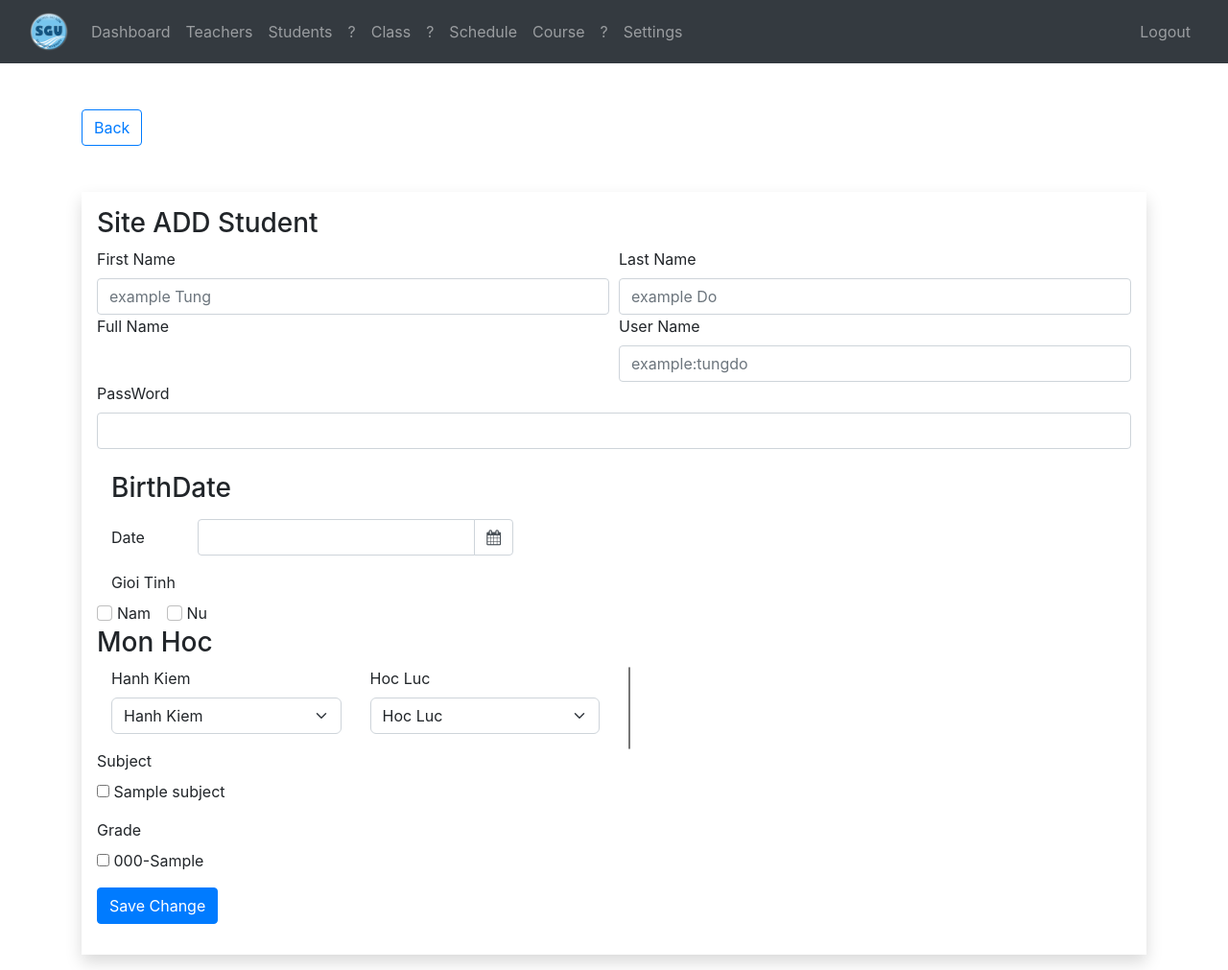
After one commit to omodtung/systemManageStudent, a PHP site: page /admin/siteAddStudent.php in a window 1280 px wide. The commit adds this page. Shown: the whole page at 96% size. Run offline with PHP 8.4, Linux system fonts and the light colour scheme; the visitor is signed in with stand-in values (Sample User, id 1); tables that the repository leaves empty or names only in its code hold one stand-in row (values such as "Sample post"); data that the repository does not hold is empty.

Commit message:
select option hanh kiem select option hoc luc

```diff
--- /dev/null
+++ b/admin/siteAddStudent.php
@@ -0,0 +1,283 @@
+<?php
+
+
+session_start();
+if (isset($_SESSION['admin_id']) && isset($_SESSION['role'])) {
+    if ($_SESSION['role'] == 'Admin') {
+        include "../DB_connection.php";
+        include "data/subject.php";
+        include "data/grade.php";
+        $subjects = getAllSubjects($conn);
+        $grades = getAllGrade($conn);
+        $fname = '';
+        $lname  = '';
+        $uname  = '';
+        // $pass = '';
+        // $flname = '';
+        // $lopChuNhiem = '';
+
+        $gioiTinh = '';
+        if (isset($_GET['fname'])) $fname =  $_GET['fname'];
+
+        if (isset($_GET['lname'])) $lname  = $_GET['lname'];
+
+        if (isset($_GET['uname'])) $uname = $_GET['uname'];
+
+
+?>
+        <html lang="en">
+
+        <head>
+            <meta charset="UTF-8">
+            <meta name="viewport" content="width=device-width, initial-scale=1.0">
+            <title>Document</title>
+            <link rel="stylesheet" href="https://cdn.jsdelivr.net/npm/bootstrap@4.0.0/dist/css/bootstrap.min.css">
+            <link rel="stylesheet" href="https://cdn.jsdelivr.net/npm/bootstrap@5.2.0/dist/css/bootstrap.min.css">
+            <link rel="stylesheet" href="../css/style.css">
+            <link rel="icon" href="../logo.png">
+
+            <script src="https://ajax.googleapis.com/ajax/libs/jquery/3.6.0/jquery.min.js"></script>
+            <link rel="stylesheet" href="https://cdnjs.cloudflare.com/ajax/libs/font-awesome/4.7.0/css/font-awesome.min.css">
+            <!-- using for date pick -->
+            <meta name="viewport" content="width=device-width, initial-scale=1">
+            <link rel="stylesheet" href="https://cdn.jsdelivr.net/npm/bootstrap@4.5.3/dist/css/bootstrap.min.css">
+            <link rel="stylesheet" href="https://cdnjs.cloudflare.com/ajax/libs/bootstrap-datepicker/1.9.0/css/bootstrap-datepicker.min.css">
+            <link rel="stylesheet" href="https://cdnjs.cloudflare.com/ajax/libs/font-awesome/4.7.0/css/font-awesome.min.css">
+            <script src="https://ajax.googleapis.com/ajax/libs/jquery/3.4.1/jquery.min.js"></script>
+            <script src="https://cdn.jsdelivr.net/npm/bootstrap@4.5.3/dist/js/bootstrap.bundle.min.js"></script>
+            <script src="https://cdnjs.cloudflare.com/ajax/libs/bootstrap-datepicker/1.9.0/js/bootstrap-datepicker.min.js"></script>
+
+            <!-- ------------------------date import code upper -->
+        </head>
+
+        <body>
+            <?php
+            include "inc/navBar.php";
+            ?>
+
+            <div class="container mt-5">
+                <a href="teacherUI.php" class="btn btn-outline-primary btn_add_teacher">Back</a>
+
+                <form method="post" class="shadow p-3 mt-5 form-w" action="req/addTeacher.php">
+                    <h3> Site ADD Student</h3>
+                    <?php if (isset($_GET['error'])) { ?>
+                        <div class="alert alert danger" role="alert">
+                            <?= $_GET['error'] ?>
+
+                        </div>
+
+
+
+                    <?php } ?>
+
+
+                    <?php if (isset($_GET['success'])) { ?>
+                        <div class="alert alert-success" role="alert">
+
+                            <?= $_GET['success'] ?>
+                        </div>
+
+                    <?php } ?>
+                    <div class="mb-3">
+
+                        <div class="form-row">
+                            <div class="col">
+                                <label class="form-lable">
+
+                                    First Name
+                                </label>
+                                <input type="text" class="form-control" placeholder="example Tung" value="<?= $fname ?>" name="fname">
+                            </div>
+                            <div class="col">
+                                <label class="form-lable">
+
+                                    Last Name
+                                </label>
+                                <input type="text" class="form-control" placeholder="example Do" name="lname" value="<?= $lname ?>">
+                            </div>
+                        </div>
+                        <div class="form-row">
+                            <div class="col">
+                                <label class="form-lable">
+
+                                    Full Name
+                                </label>
+                                <!-- <input type="text" class="form-control" placeholder=" example :TungDo" name="flname" value="<?= $flname ?>"> -->
+                            </div>
+                            <div class="col">
+                                <label class="form-lable">
+
+                                    User Name
+                                </label>
+                                <input type="text" class="form-control" placeholder="example:tungdo" name="uname" value="<?= $uname ?>">
+
+                            </div>
+                        </div>
+
+                        <label class="form-lable">
+
+                            PassWord
+                        </label>
+                        <input type="text" class="form-control" name="pass" id="passInput">
+
+                        <!-- chon BirthDate -->
+                        <section class="container">
+                            <h3 class="pt-4 pb-2">BirthDate</h3>
+                            <form>
+                                <div class="row form-group">
+                                    <label for="date" class="col-sm-1 col-form-label">Date</label>
+                                    <div class="col-sm-4">
+                                        <div class="input-group date" id="datepicker">
+                                            <input type="text" class="form-control">
+                                            <span class="input-group-append">
+                                                <span class="input-group-text bg-white">
+                                                    <i class="fa fa-calendar"></i>
+                                                </span>
+                                            </span>
+                                        </div>
+                                    </div>
+                                </div>
+
+
+                                </script>
+                        </section>
+
+                        <div>
+
+
+                        </div>
+                        <script type="text/javascript">
+                            $(function() {
+                                $('#datepicker').datepicker();
+                            });
+                        </script>
+                        <!-- chon Gioi Tinh -->
+                        <div class="col">
+                            <label class="form-lable">
+
+                                Gioi Tinh
+                            </label>
+
+                        </div>
+                        <div class="form-check form-check-inline">
+                            <input class="form-check-input" type="checkbox" id="inlineCheckbox1" value="option1">
+                            <label class="form-check-label" for="inlineCheckbox1">Nam</label>
+                        </div>
+                        <div class="form-check form-check-inline">
+                            <input class="form-check-input" type="checkbox" id="inlineCheckbox2" value="option2">
+                            <label class="form-check-label" for="inlineCheckbox2">Nu</label>
+                        </div>
+
+
+
+
+                        <h3> Mon Hoc</h3>
+
+                        <!--
+            <div class="mb-3">
+              <label class="form-label">Subject</label>
+              <select name="subjects[]">
+                <?php foreach ($subjects as $subject) : ?>
+                  <option value="<?= $subject['subject_id'] ?>"><?= $subject['subject'] ?></option>
+                <?php endforeach ?>
+              </select>
+            </div>
+
+
+
+
+
+
+            <div class="mb-3">
+              <label class="form-label">Grade</label>
+              <select name="grades[]">
+                <?php foreach ($grades as $grade) : ?>
+                  <option value="<?= $grade['grade_id'] ?>"><?= $grade['grade_code'] ?>-<?= $grade['grade'] ?></option>
+                <?php endforeach ?>
+              </select>l
+            </div>
+            <button type="submit" class="btn btn-primary">Save Change</button>
+        </form>
+      </div>
+
+
+
+ -->
+                        <div class="container">
+                            <div class="row">
+                                <div class="col-md-3">
+                                    <label class="form-label">Hanh Kiem</label>
+                                    <select class="form-select" aria-label="Default select example">
+                                        <option selected name="hanhkiem">Hanh Kiem</option>
+                                        <option value="1">Kha</option>
+                                        <option value="2">Tot</option>
+                                        <option value="3">Trung Binh</option>
+                                    </select>
+
+
+
+                                </div>
+
+                                <div class="col-md-3">
+                                    <label class="form-label">Hoc Luc</label>
+                                    <select class="form-select" aria-label="Default select example">
+                                        <option selected name="hanhkiem">Hoc Luc</option>
+
+                                        <option value="1">Gioi</option>
+                                        <option value="2">TienTien</option>
+                                        <option value="3">TrungBinh</option>
+                                    </select>
+
+
+
+                                </div>
+                                <div class="col-md-3">
+                        <select name="grades[]" multiple>
+                        <?php foreach ($grades as $grade) : ?>
+
+                        <?php endforeach ?>
+                    </select>
+                    </div>
+                            </div>
+                        </div>
+
+                        <div class="mb-3">
+                            <label class="form-label">Subject</label>
+                            <div class="row row-cols-5">
+                                <?php foreach ($subjects as $subject) : ?>
+                                    <div class="col">
+                                        <input type="checkbox" name="subjects[]" value="<?= $subject['subject_id'] ?>">
+                                        <?= $subject['subject'] ?>
+                                    </div>
+                                <?php endforeach ?>
+
+                            </div>
+                        </div>
+                        <div class="mb-3">
+                            <label class="form-label">Grade</label>
+                            <div class="row row-cols-5">
+                                <?php foreach ($grades as $grade) : ?>
+                                    <div class="col">
+                                        <input type="checkbox" name="grades[]" value="<?= $grade['grade_id'] ?>">
+                                        <?= $grade['grade_code'] ?>-<?= $grade['grade'] ?>
+                                    </div>
+                                <?php endforeach ?>
+
+                            </div>
+                        </div>
+
+
+                        <button type="submit" class="btn btn-primary">Save Change</button>
+                </form>
+            </div>
+        </body>
+
+        </html>
+
+    <?php } else { ?>
+
+    <?php  } ?>
+
+<?php } else { ?>
+
+<?php } ?>
--- a/admin/studentUI.php
+++ b/admin/studentUI.php
@@ -36,7 +36,7 @@ $students = getAllStudents($conn);
 
             ?>
                 <div class="container mt-5">
-                    <a href="siteStudentAdd.php" class="btn btn-outline-primary btn_add_teacher">Add New Student</a>
+                    <a href="siteAddStudent.php" class="btn btn-outline-primary btn_add_teacher">Add New Student</a>
                     <a href="./req/encryptpasswords.php" class="btn btn-outline-primary btn_encrypt">Encrypt All Passwords</a>
                     <div class="table-responsive">
                         <table class="table table-success table-striped n-table">
```
